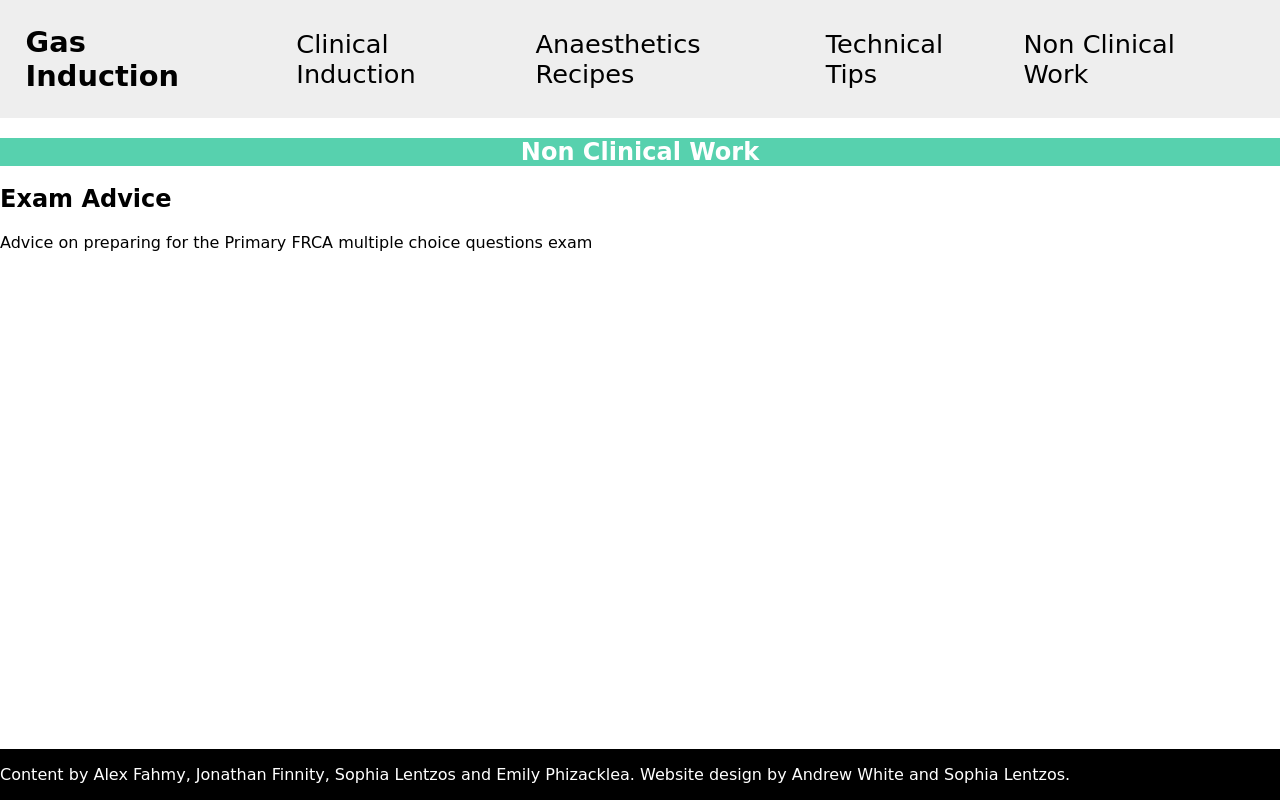
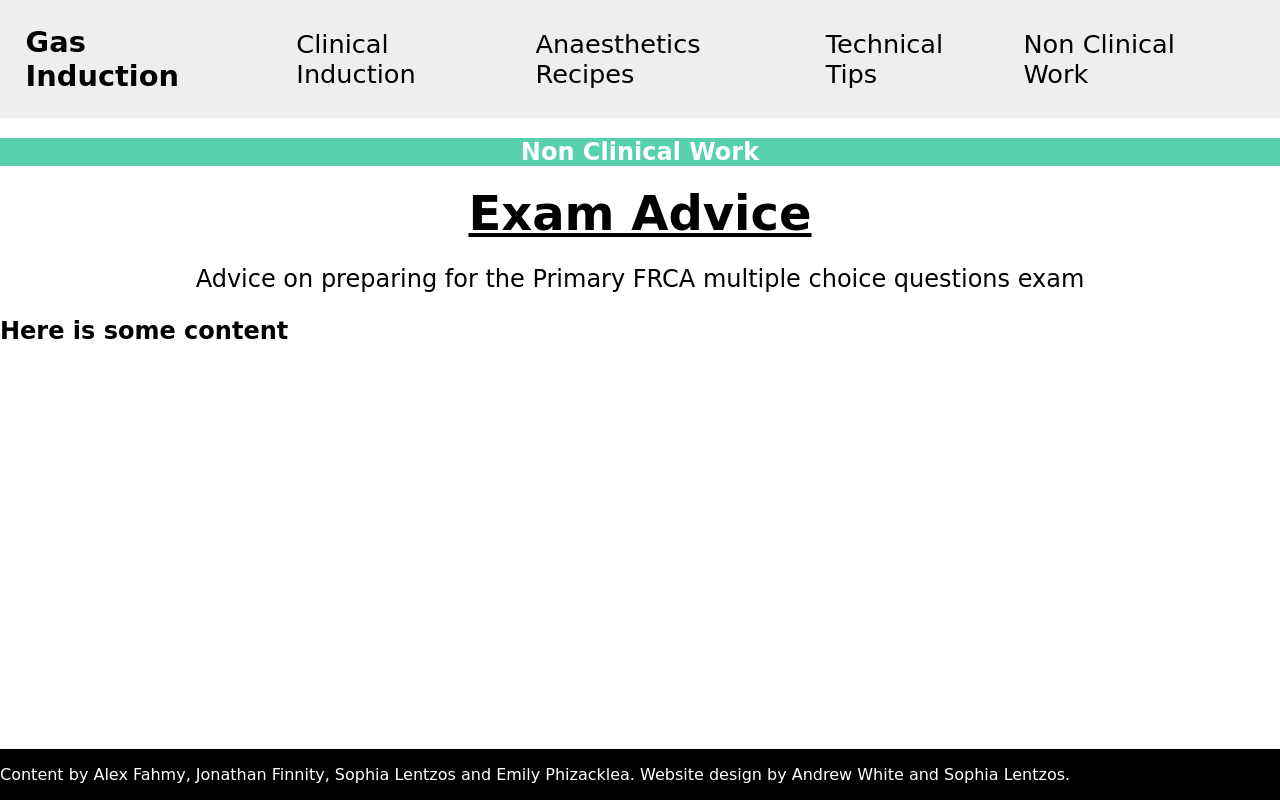
Before and after one commit to arlw87/gas-induction-website, a Next.js app: page /non-clincal/exam-advice in a window 1280 px wide. Built offline with nearby package versions, Linux system fonts and the light colour scheme; a web font is replaced by a local one.

Commit message:
Style ContentOverview component
Also Added a basic content component for the contentPage

```diff
--- /dev/null
+++ b/components/contentPage/Content.js
@@ -0,0 +1,8 @@
+//display pdf or video content
+//decide which one and this select either a video compontent or a pdf component
+
+const Content = () => {
+  return <h1>Here is some content</h1>;
+};
+
+export default Content;
--- a/components/contentPage/ContentOverview.js
+++ b/components/contentPage/ContentOverview.js
@@ -1,10 +1,12 @@
+import classes from "./ContentOverview.module.css";
+
 const ContentOverview = (props) => {
   return (
-    <div>
-      <div>
+    <div className={classes.mainContainer}>
+      <div className={classes.titleContainer}>
         <h2>{props.title}</h2>
       </div>
-      <div>
+      <div className={classes.descriptionContainer}>
         <p>{props.description}</p>
       </div>
     </div>
--- /dev/null
+++ b/components/contentPage/ContentOverview.module.css
@@ -0,0 +1,17 @@
+.mainContainer {
+}
+
+.titleContainer {
+  text-align: center;
+  text-decoration: underline;
+  font-size: 2rem;
+}
+
+.titleContainer h2 {
+  margin: 0;
+}
+
+.descriptionContainer {
+  text-align: center;
+  font-size: 1.5rem;
+}
--- a/components/contentPage/ContentPage.js
+++ b/components/contentPage/ContentPage.js
@@ -1,6 +1,7 @@
 import classes from "./ContentPage.module.css";
 import ContentSectionIndicator from "./ContentSectionIndicator";
 import ContentOverview from "./ContentOverview";
+import Content from "./Content";
 
 const ContentPage = (props) => {
   const { sectionName, color, title, description } = props.content;
@@ -14,6 +15,7 @@ const ContentPage = (props) => {
         title={title}
         description={description}
       ></ContentOverview>
+      <Content></Content>
     </article>
   );
 };
```
